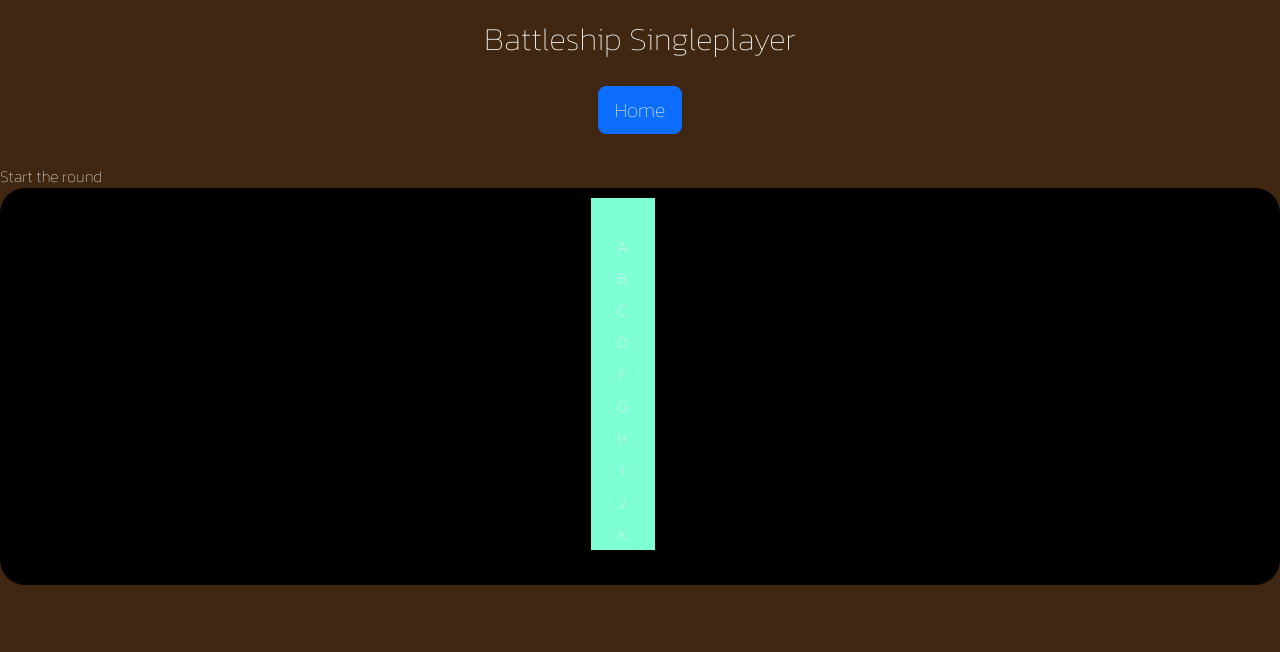
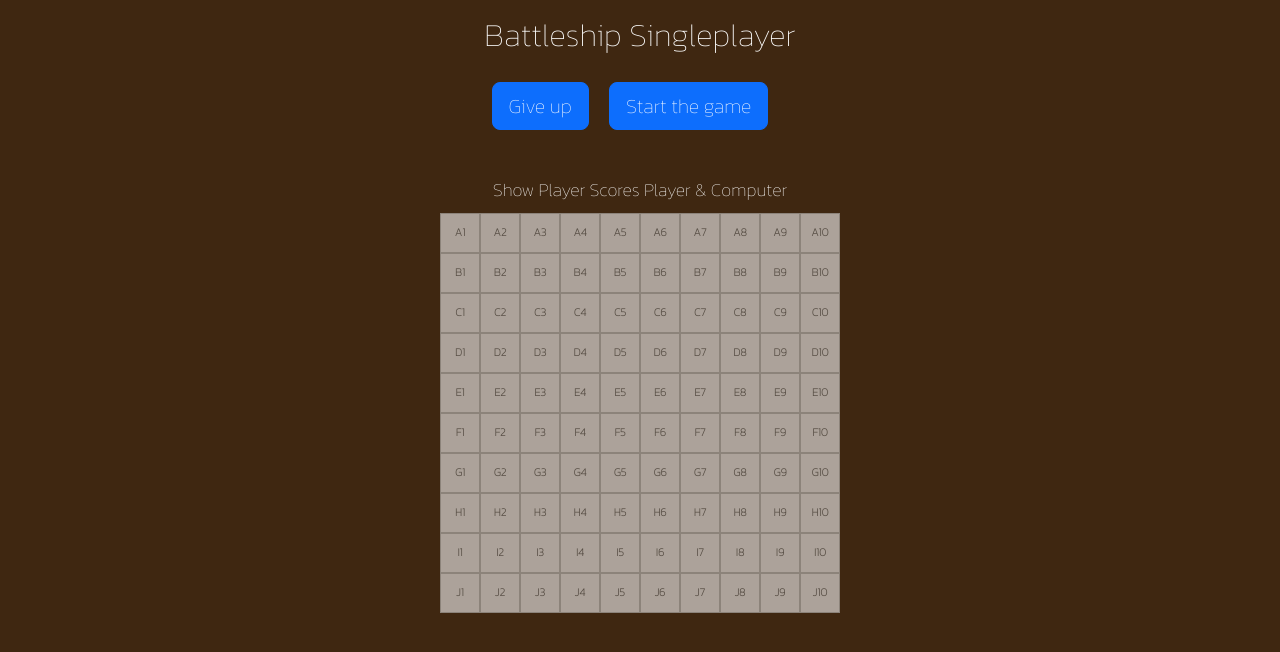
Before and after one commit to danielbeGIT/battleship-singleplayer, a React (Create React App) app: page /gamepage in a window 1280 px wide. Shown: the top 652 px of the page. Built offline with nearby package versions, Linux system fonts and the light colour scheme.

Commit message:
playfield created

```diff
--- a/src/assets/styles/GamePage.scss
+++ b/src/assets/styles/GamePage.scss
@@ -7,43 +7,47 @@
         display: flex;
         place-items: center;
         flex-direction: column;
-        padding-bottom: 30px;
+        padding: 1em 0;
 
-        h2 {
-            padding: 20px;
+        Button {
+            margin: 20px;
         }
+    }
+    .player_score {
+        display: flex;
+        place-items: center;
+        flex-direction: column;
+        font-size: large;
+        padding: 10px;
     }
 
     .playfield_section {
-        color: white;
+        display: flex;
+        justify-content: center;
 
-        .playfield_container {
-            display: flex;
-            justify-content: center;
-            flex-direction: column;
-            padding-top: 10px;
-            padding-right: 35px;
-            padding-bottom:35px;
-            border-radius: 25px;
-            background-color: black;
+        .game_board {
+            .row {
+                display: grid;
+                grid-template-columns: 40px 40px 40px 40px 40px 40px 40px 40px 40px 40px;
+                height: 40px;
+            }
 
-            .game_board {
-                display: flex;
-                justify-content: center;
+            .box {
+                background-color: whitesmoke;
+                opacity: 0.6;
+                border: 1px solid #c0c0c0;
+                padding: 10px;
+                text-align: center;
+                color: #00000095;
+                font-size: 0.7em;
+                font-weight: bolder;
 
-                .rows_container {
-                    display: inline;
-
-                    .square_container {
-                        width: 4em;
-                        height: 2em;
-                        display: flex;
-                        justify-content: center;
-                        align-items: center;
-                        background-color: aquamarine;
-                    }
+                &:hover {
+                    opacity: 0.8;
+                    transition: 0.6s;
                 }
             }
         }
+
     }
 }
--- a/src/assets/styles/HomePage.scss
+++ b/src/assets/styles/HomePage.scss
@@ -5,14 +5,14 @@
     display: flex;
     place-items: center;
     flex-direction: column;
-    padding-top: 30px;
+    padding-top: 5em;
 
     h2 {
-        padding-bottom: 30px;
+        padding-bottom: 1.5em;
     }
 
     img {
         max-inline-size: 25%;
-        padding-bottom: 50px;
+        padding-bottom: 2em;
     }
 }
--- /dev/null
+++ b/src/components/MyPlayField.jsx
@@ -0,0 +1,130 @@
+import React from 'react'
+
+const MyPlayField = () => {
+    return (
+		<div className="game_board">
+			<div className='row'>
+				<div id='a1' className="box">A1</div>
+				<div id='a2' className="box">A2</div>
+				<div id='a3' className="box">A3</div>
+				<div id='a4' className="box">A4</div>
+				<div id='a5' className="box">A5</div>
+				<div id='a6' className="box">A6</div>
+				<div id='a7' className="box">A7</div>
+				<div id='a8' className="box">A8</div>
+				<div id='a9' className="box">A9</div>
+				<div id='a10' className="box">A10</div>
+			</div>
+			<div className='row'>
+				<div id='b1' className="box">B1</div>
+				<div id='b2' className="box">B2</div>
+				<div id='b3' className="box">B3</div>
+				<div id='b4' className="box">B4</div>
+				<div id='b5' className="box">B5</div>
+				<div id='b6' className="box">B6</div>
+				<div id='b7' className="box">B7</div>
+				<div id='b8' className="box">B8</div>
+				<div id='b9' className="box">B9</div>
+				<div id='b10' className="box">B10</div>
+			</div>
+			<div className='row'>
+				<div id='c1' className="box">C1</div>
+				<div id='c2' className="box">C2</div>
+				<div id='c3' className="box">C3</div>
+				<div id='c4' className="box">C4</div>
+				<div id='c5' className="box">C5</div>
+				<div id='c6' className="box">C6</div>
+				<div id='c7' className="box">C7</div>
+				<div id='c8' className="box">C8</div>
+				<div id='c9' className="box">C9</div>
+				<div id='c10' className="box">C10</div>
+			</div>
+			<div className='row'>
+				<div id='d1' className="box">D1</div>
+				<div id='d2' className="box">D2</div>
+				<div id='d3' className="box">D3</div>
+				<div id='d4' className="box">D4</div>
+				<div id='d5' className="box">D5</div>
+				<div id='d6' className="box">D6</div>
+				<div id='d7' className="box">D7</div>
+				<div id='d8' className="box">D8</div>
+				<div id='d9' className="box">D9</div>
+				<div id='d10' className="box">D10</div>
+			</div>
+			<div className='row'>
+				<div id='e1' className="box">E1</div>
+				<div id='e2' className="box">E2</div>
+				<div id='e3' className="box">E3</div>
+				<div id='e4' className="box">E4</div>
+				<div id='e5' className="box">E5</div>
+				<div id='e6' className="box">E6</div>
+				<div id='e7' className="box">E7</div>
+				<div id='e8' className="box">E8</div>
+				<div id='e9' className="box">E9</div>
+				<div id='e10' className="box">E10</div>
+			</div>
+			<div className='row'>
+				<div id='f1' className="box">F1</div>
+				<div id='f2' className="box">F2</div>
+				<div id='f3' className="box">F3</div>
+				<div id='f4' className="box">F4</div>
+				<div id='f5' className="box">F5</div>
+				<div id='f6' className="box">F6</div>
+				<div id='f7' className="box">F7</div>
+				<div id='f8' className="box">F8</div>
+				<div id='f9' className="box">F9</div>
+				<div id='f10' className="box">F10</div>
+			</div>
+			<div className='row'>
+				<div id='g1' className="box">G1</div>
+				<div id='g2' className="box">G2</div>
+				<div id='g3' className="box">G3</div>
+				<div id='g4' className="box">G4</div>
+				<div id='g5' className="box">G5</div>
+				<div id='g6' className="box">G6</div>
+				<div id='g7' className="box">G7</div>
+				<div id='g8' className="box">G8</div>
+				<div id='g9' className="box">G9</div>
+				<div id='g10' className="box">G10</div>
+			</div>
+			<div className='row'>
+				<div id='h1' className="box">H1</div>
+				<div id='h2' className="box">H2</div>
+				<div id='h3' className="box">H3</div>
+				<div id='h4' className="box">H4</div>
+				<div id='h5' className="box">H5</div>
+				<div id='h6' className="box">H6</div>
+				<div id='h7' className="box">H7</div>
+				<div id='h8' className="box">H8</div>
+				<div id='h9' className="box">H9</div>
+				<div id='h10' className="box">H10</div>
+			</div>
+			<div className='row'>
+				<div id='i1' className="box">I1</div>
+				<div id='i2' className="box">I2</div>
+				<div id='i3' className="box">I3</div>
+				<div id='i4' className="box">I4</div>
+				<div id='i5' className="box">I5</div>
+				<div id='i6' className="box">I6</div>
+				<div id='i7' className="box">I7</div>
+				<div id='i8' className="box">I8</div>
+				<div id='i9' className="box">I9</div>
+				<div id='i10' className="box">I10</div>
+			</div>
+			<div className='row'>
+				<div id='j1' className="box">J1</div>
+				<div id='j2' className="box">J2</div>
+				<div id='j3' className="box">J3</div>
+				<div id='j4' className="box">J4</div>
+				<div id='j5' className="box">J5</div>
+				<div id='j6' className="box">J6</div>
+				<div id='j7' className="box">J7</div>
+				<div id='j8' className="box">J8</div>
+				<div id='j9' className="box">J9</div>
+				<div id='j10' className="box">J10</div>
+			</div>
+		</div>
+    )
+}
+
+export default MyPlayField
--- a/src/pages/GamePage.jsx
+++ b/src/pages/GamePage.jsx
@@ -1,24 +1,59 @@
-import Header from '../components/Header'
-import PlayField from '../components/PlayField'
+// React
+import { useState } from "react"
+import { Link } from 'react-router-dom'
+import { Button } from 'react-bootstrap/'
+
+// Components
+import MyPlayField from '../components/MyPlayField'
 
 const GamePage = () => {
-    const row = ["1", "2", "3", "4", "5", "6", "7", "8", "9", "10"];
-    const column = ["A", "B", "C", "D", "E", "F", "G", "H", "I", "J"];
-    const ref = ["", "A", "B", "C", "D", "F", "G", "H", "I", "J", "K"];
+    const [gameStarted, setGameStarted] = useState(true)
+    const [myTurn, setMyTurn] = useState(true)
+    const [enemyShips, setEnemyShips] = useState(0)
+    const [myShips, setMyShips] = useState(0)
+    const [winner, setWinner] = useState(false)
+    const [loser, setLoser] = useState(false)
+
+    // Handle winner/loser
+    const handleWinner = () => {
+        setWinner(true)
+    }
+    const handleLoser = () => {
+        setLoser(true)
+    }
 
     return (
         <div className="game_page">
-            <Header/>
-            <div className="playfield_section">
-                <div className="startButton">
-                    Start the round
+            <div className="header_section">
+                <h2>Battleship Singleplayer</h2>
+                <div className="header_button">
+                    <Button
+                        size="lg"
+                        as={Link}
+                        to="/"
+                    >
+                        Give up
+                    </Button>
+
+                    <Button
+                        className="startButton"
+                        onClick={() => setGameStarted(true) }
+                        size="lg"
+                    >
+                        Start the game
+                    </Button>
                 </div>
-                <PlayField
-                    rows={row}
-                    columns={column}
-                    refs={ref}
-                />
             </div>
+            {gameStarted && (
+                <>
+                    <div className="player_score">
+                        Show Player Scores Player & Computer
+                    </div>
+                    <div className="playfield_section">
+                        <MyPlayField />
+                    </div>
+                </>
+            )}
         </div>
     )
 }
```
